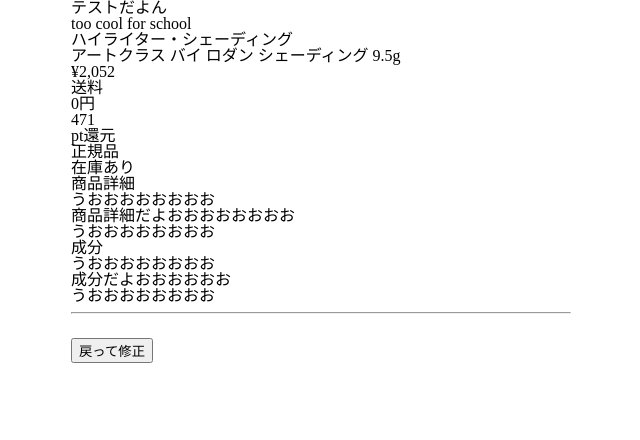
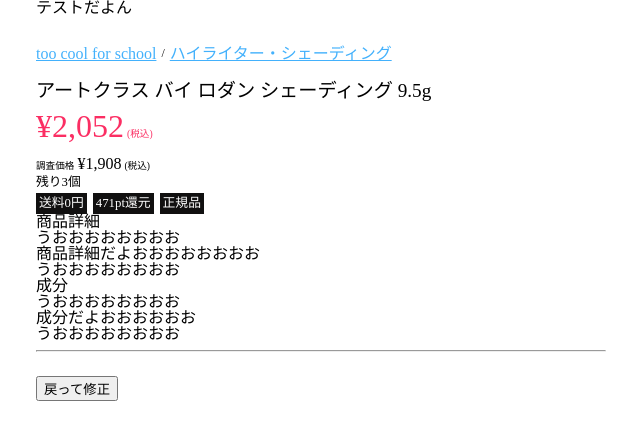
Before and after one commit to natsumi-sato/app2, a Vue app: page /#/confirm in a window 1280 px wide. Shown: the top 440 px of the page, without its empty margins (319-959 px from the left). Built offline with nearby package versions, Linux system fonts and the light colour scheme; the HTML template or start-up script is replaced by a standard one.

Commit message:
送料0円のとこまで終わった！次は商品詳細とかのアコーディオンメニューをVueで実装！

```diff
--- a/src/components/confirmScreen.vue
+++ b/src/components/confirmScreen.vue
@@ -29,34 +29,26 @@
 
     <div class="wrap_brand_cate_item">
       <dl>
-        <dt>too cool for school</dt>
-        <dd>ハイライター・シェーディング</dd>
+        <dt><a href="" class="belongs-to">too cool for school</a></dt>
+        <div>/</div>
+        <dd><a href="" class="belongs-to">ハイライター・シェーディング</a></dd>
       </dl>
       <h3>アートクラス バイ ロダン シェーディング 9.5g</h3>
     </div>
 
     <div class="wrap_status">
-      <div class="leftBox">
-        <p class="text_price">¥2,052</p>
-        <p class="text_research_price"></p>
+      <div class="priceBox">
+        <p class="text_price">¥2,052<span>(税込)</span></p>
+        <p class="text_research_price"><span>調査価格</span>¥1,908<span>(税込)</span></p>
+        <p class="text_stock">残り3個</p>
       </div>
-      <div class="rightBox">
+      <div class="statusBox">
         <ul>
-          <li>
-            送料
-            <br />0円
-          </li>
-          <li>
-            471
-            <br />pt還元
-          </li>
+          <li>送料0円 </li>
+          <li>471pt還元</li>
           <li>正規品</li>
         </ul>
       </div>
-    </div>
-
-    <div class="wrap_stock">
-      <p class="text_stock">在庫あり</p>
     </div>
 
     <div class="wrap_accordion">
@@ -172,17 +164,28 @@
 
 <!-- Add "scoped" attribute to limit CSS to this component only -->
 <style scoped lang="scss">
+$fontSize-main: 16px;
 $color-main: #111010;
+$belongs-t: #43b1fc;
+$text_price: #fb2e63;
 
+body {
+  font-size: $fontSize-main;
+}
+
+.belongs-to {
+  color: $belongs-t;
+}
 
 .comfirmWrap {
-  width: 500px;
+  width: 570px;
   margin: 0 auto;
   img {
     max-width: 100px;
   }
   .wrap_img {
     width: 500px;
+    margin: 15px auto;
     .swiper-container {
       width: 100%;
       height: 100%;
@@ -231,12 +234,73 @@
           color: blue;
           width: 100px !important;
           height: 100px !important;
-          border: 1px solid rgba(0,0,0,.25);
+          border: 1px solid rgba(0, 0, 0, 0.25);
           margin: 5px;
           overflow: hidden;
           img {
-
           }
+        }
+      }
+    }
+  }
+  .wrap_brand_cate_item {
+    dl {
+      height: 32px;
+      display: flex;
+      justify-content: left;
+      div {
+        font-size: 12px;
+        color: $color-main;
+        margin: 0 5px;
+        padding-top: 1px;
+      }
+    }
+    h3 {
+      font-size: 1.2rem;
+      line-height: 1.6rem;
+      font-weight: 400;
+    }
+  }
+  .wrap_status {
+    .priceBox {
+      .text_price {
+        color: $text_price;
+        font-size: 2rem;
+        line-height: 2.8rem;
+        span {
+          font-size: .6rem;
+          margin-left: 3px;
+        }
+      }
+      .text_research_price {
+        font-size: 1rem;
+        span {
+          font-size: .6rem;
+          &:first-of-type {
+            margin-right: 3px;
+          }
+          &:last-of-type {
+            margin-left: 3px;
+          }
+        }
+      }
+      .text_stock {
+        line-height: 1.6em;
+        font-size: .8em;
+      }
+    }
+    .statusBox {
+      ul {
+        display: flex;
+        justify-content: left;
+        align-items: center;
+        li {
+          background: #111010;
+          color: #fff;
+          padding: 3px;
+          line-height: 1.2em;
+          font-size: .8em;
+          margin-right: 6px;
         }
       }
     }
```
